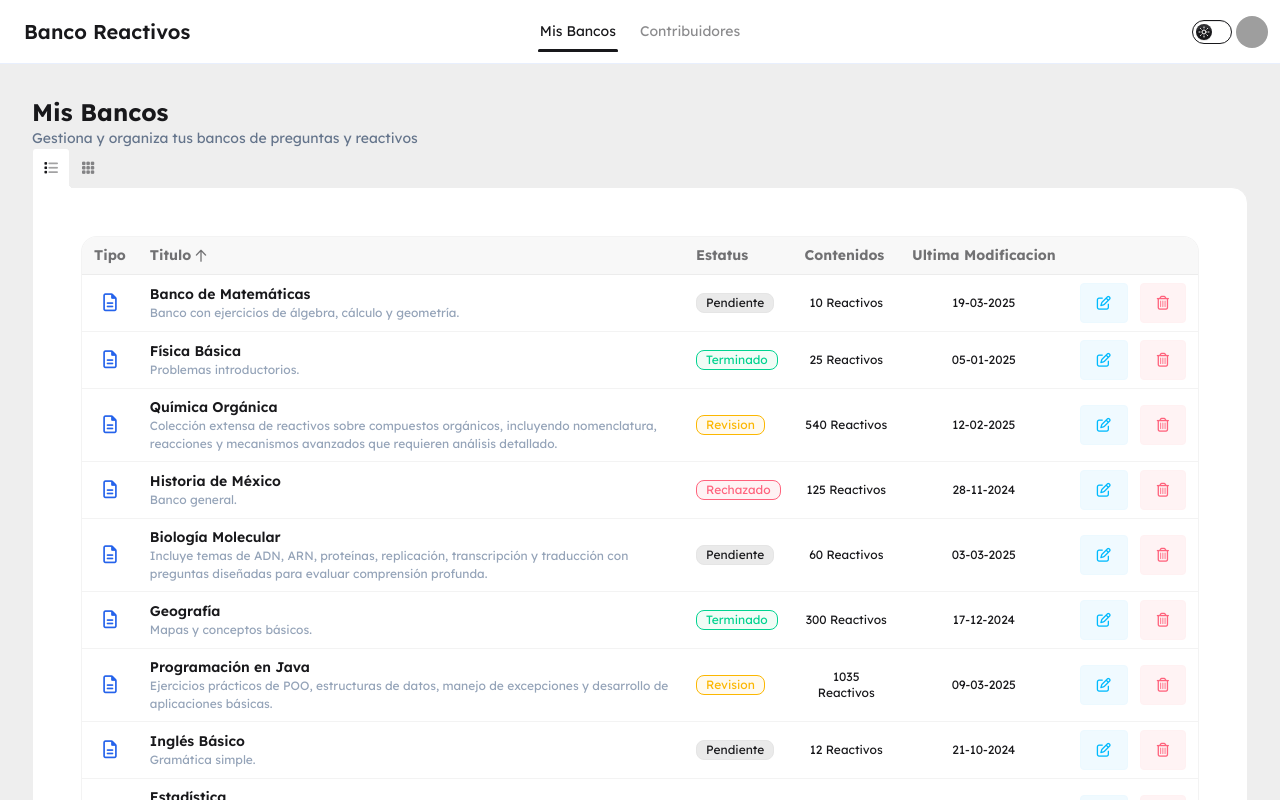
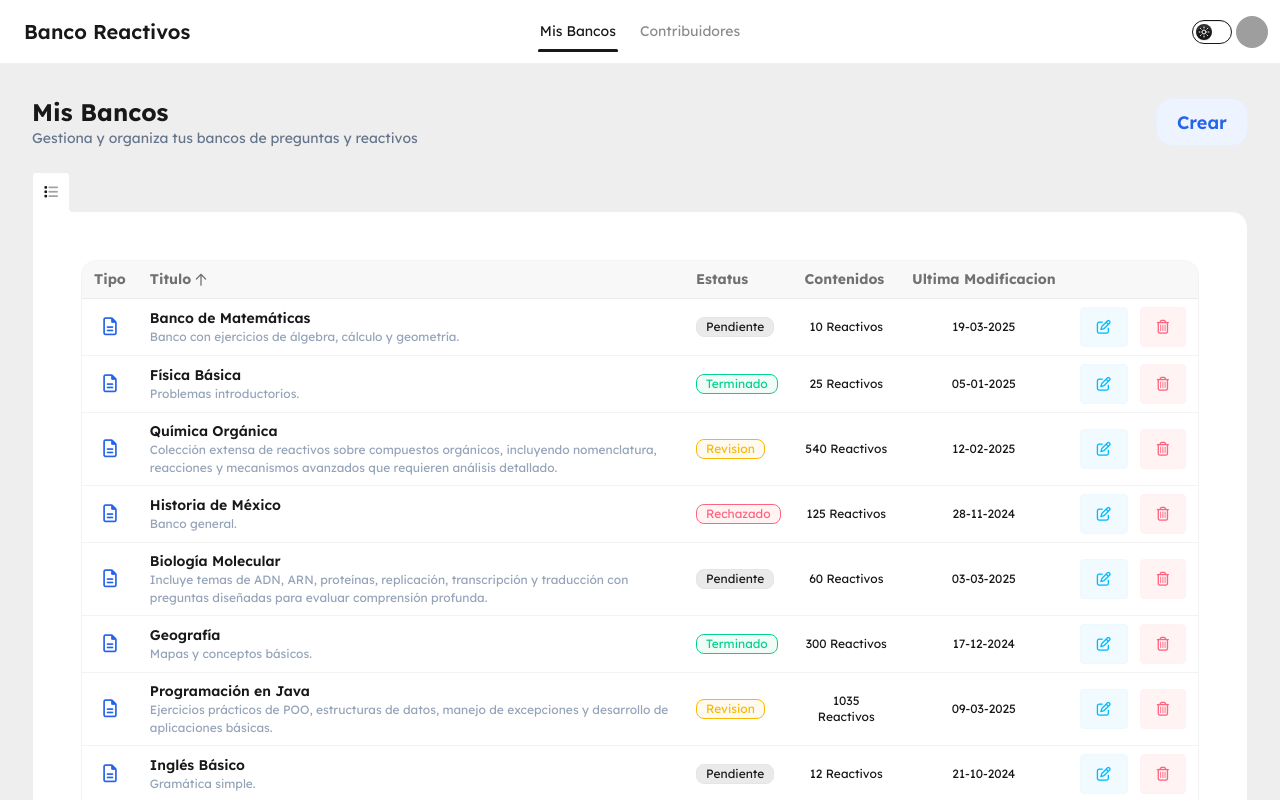
Before and after one commit to CarlosAdrian36/BancoReactivos2, a Vue app: page /misBancos in a window 1280 px wide. Shown: the top 800 px of the page. Built offline with nearby package versions, Linux system fonts and the light colour scheme; grey boxes are pictures that could not be loaded.

Commit message:
se quito el tab

```diff
--- a/src/modules/home/views/misBancos.vue
+++ b/src/modules/home/views/misBancos.vue
@@ -4,8 +4,20 @@ import TablaBancosyCarpetas from "../common/components/tablaBancosyCarpetas.vue"
 
 <template>
   <div class="p-8">
-    <h1 class="text-2xl font-bold">Mis Bancos</h1>
-    <div class="text-(--color-texto) text-sm">Gestiona y organiza tus bancos de preguntas y reactivos</div>
+    <div class="flex justify-between items-center mb-6">
+      <div>
+        <h1 class="text-2xl font-bold">Mis Bancos</h1>
+        <div class="text-(--color-texto) text-sm">Gestiona y organiza tus bancos de preguntas y reactivos</div>
+      </div>
+      <!-- <button class="btn btn-lg btn-soft btn-primary rounded-box">Crear</button> -->
+      <div class="dropdown dropdown-end">
+        <div tabindex="0" role="button" class="btn btn-lg btn-soft btn-primary rounded-box">Crear</div>
+        <ul tabindex="-1" class="dropdown-content menu bg-base-100 rounded-box z-1 w-52 p-2 shadow-sm">
+          <li><a>Crear banco de reactivos</a></li>
+          <li><a>Crear Carpeta</a></li>
+        </ul>
+      </div>
+    </div>
 
     <div class="tabs tabs-lift">
       <label class="tab">
@@ -20,11 +32,11 @@ import TablaBancosyCarpetas from "../common/components/tablaBancosyCarpetas.vue"
         </div>
       </div>
 
-      <label class="tab">
+      <!-- <label class="tab">
         <input type="radio" name="my_tabs_4" />
         <i class="fa-solid fa-grid"></i>
       </label>
-      <div class="tab-content bg-base-100 border-base-300 p-6">contenido</div>
+      <div class="tab-content bg-base-100 border-base-300 p-6">contenido</div> -->
     </div>
   </div>
 </template>
```
